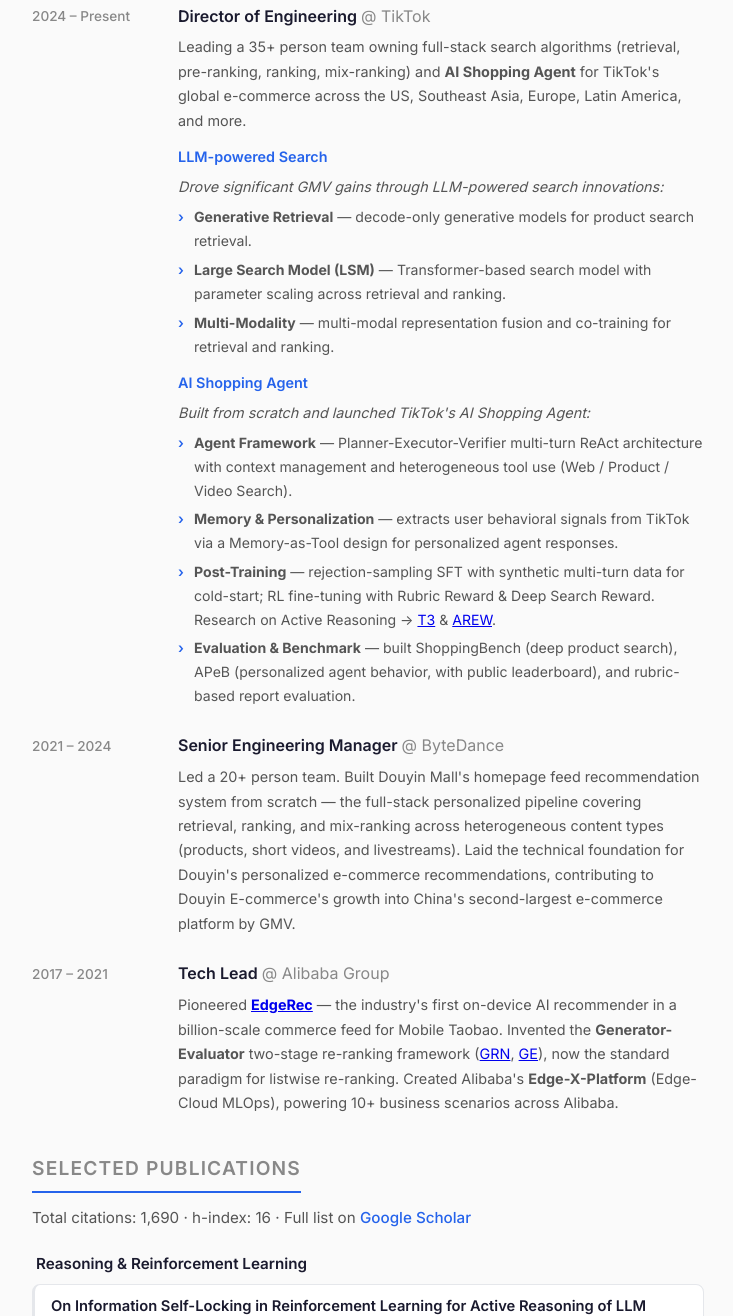
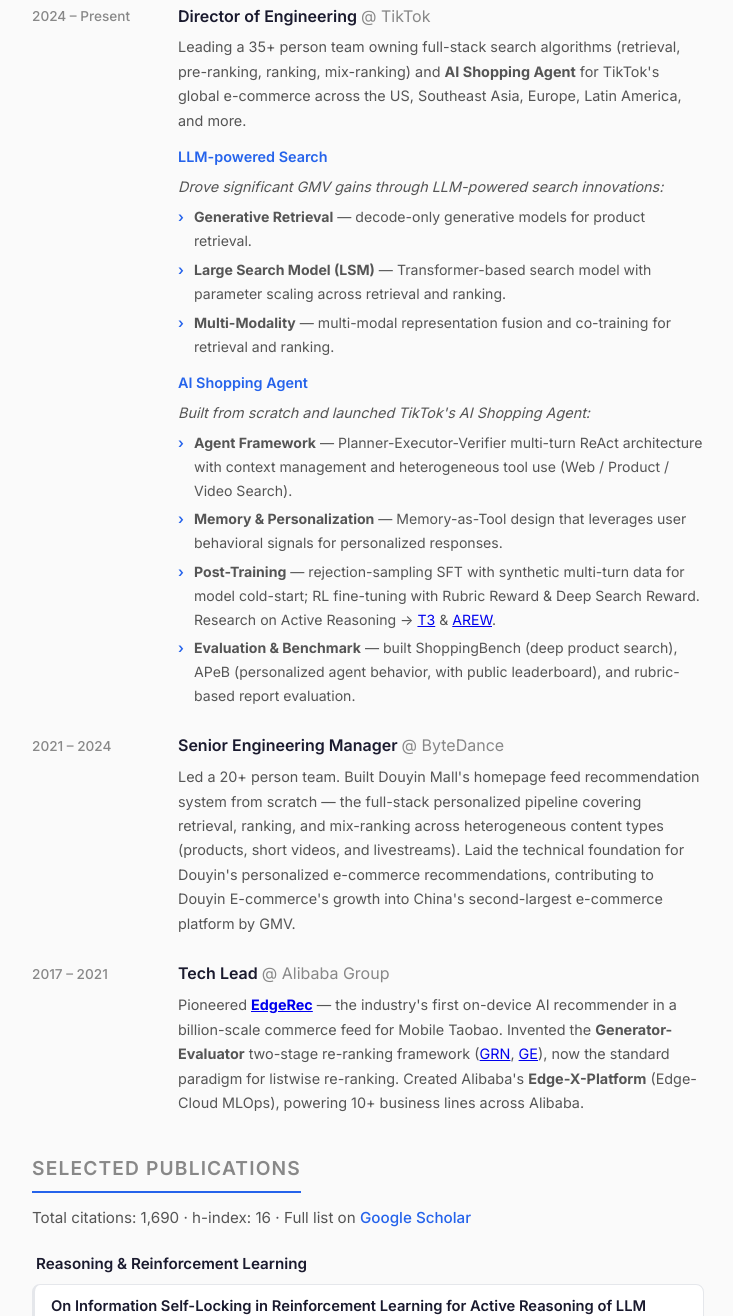
Before and after one commit to gy910210/gongyu_homepage, a website: page index.html in a window 1280 px wide. Shown: the part 814-2130 px from the top of the page, without its empty margins (272-1005 px from the left). Drawn offline with Linux system fonts and the light colour scheme.

Commit message:
Polish Experience wording: product retrieval, Memory-as-Tool, model cold-start, business lines

```diff
--- a/index.html
+++ b/index.html
@@ -77,7 +77,7 @@
                 <h4>LLM-powered Search</h4>
                 <p class="exp-summary">Drove significant GMV gains through LLM-powered search innovations:</p>
                 <ul>
-                  <li><strong>Generative Retrieval</strong> &mdash; decode-only generative models for product search retrieval.</li>
+                  <li><strong>Generative Retrieval</strong> &mdash; decode-only generative models for product retrieval.</li>
                   <li><strong>Large Search Model (LSM)</strong> &mdash; Transformer-based search model with parameter scaling across retrieval and ranking.</li>
                   <li><strong>Multi-Modality</strong> &mdash; multi-modal representation fusion and co-training for retrieval and ranking.</li>
                 </ul>
@@ -87,8 +87,8 @@
                 <p class="exp-summary">Built from scratch and launched TikTok's AI Shopping Agent:</p>
                 <ul>
                   <li><strong>Agent Framework</strong> &mdash; Planner-Executor-Verifier multi-turn ReAct architecture with context management and heterogeneous tool use (Web / Product / Video Search).</li>
-                  <li><strong>Memory &amp; Personalization</strong> &mdash; extracts user behavioral signals from TikTok via a Memory-as-Tool design for personalized agent responses.</li>
-                  <li><strong>Post-Training</strong> &mdash; rejection-sampling SFT with synthetic multi-turn data for cold-start; RL fine-tuning with Rubric Reward &amp; Deep Search Reward. Research on Active Reasoning &rarr; <a href="#pub-t3">T3</a> &amp; <a href="#pub-arew">AREW</a>.</li>
+                  <li><strong>Memory &amp; Personalization</strong> &mdash; Memory-as-Tool design that leverages user behavioral signals for personalized responses.</li>
+                  <li><strong>Post-Training</strong> &mdash; rejection-sampling SFT with synthetic multi-turn data for model cold-start; RL fine-tuning with Rubric Reward &amp; Deep Search Reward. Research on Active Reasoning &rarr; <a href="#pub-t3">T3</a> &amp; <a href="#pub-arew">AREW</a>.</li>
                   <li><strong>Evaluation &amp; Benchmark</strong> &mdash; built ShoppingBench (deep product search), APeB (personalized agent behavior, with public leaderboard), and rubric-based report evaluation.</li>
                 </ul>
               </div>
@@ -116,7 +116,7 @@
               Pioneered <a href="#pub-edgerec"><strong>EdgeRec</strong></a> &mdash; the industry's first on-device AI recommender in a billion-scale
               commerce feed for Mobile Taobao. Invented the <strong>Generator-Evaluator</strong> two-stage re-ranking framework
               (<a href="#pub-grn">GRN</a>, <a href="#pub-ge">GE</a>), now the standard paradigm for listwise re-ranking. Created Alibaba's <strong>Edge-X-Platform</strong> (Edge-Cloud MLOps),
-              powering 10+ business scenarios across Alibaba.
+              powering 10+ business lines across Alibaba.
             </p>
           </div>
         </div>
```
